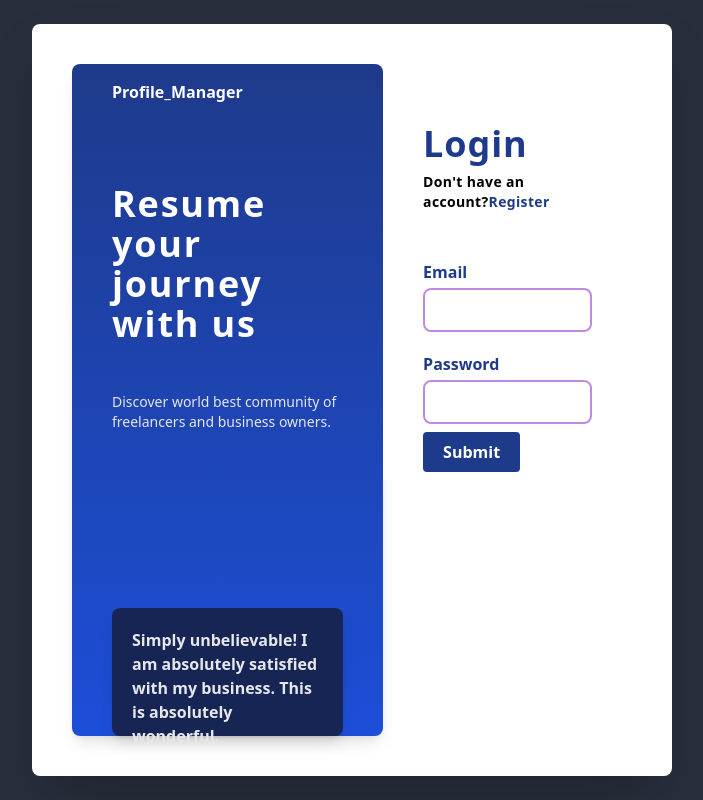
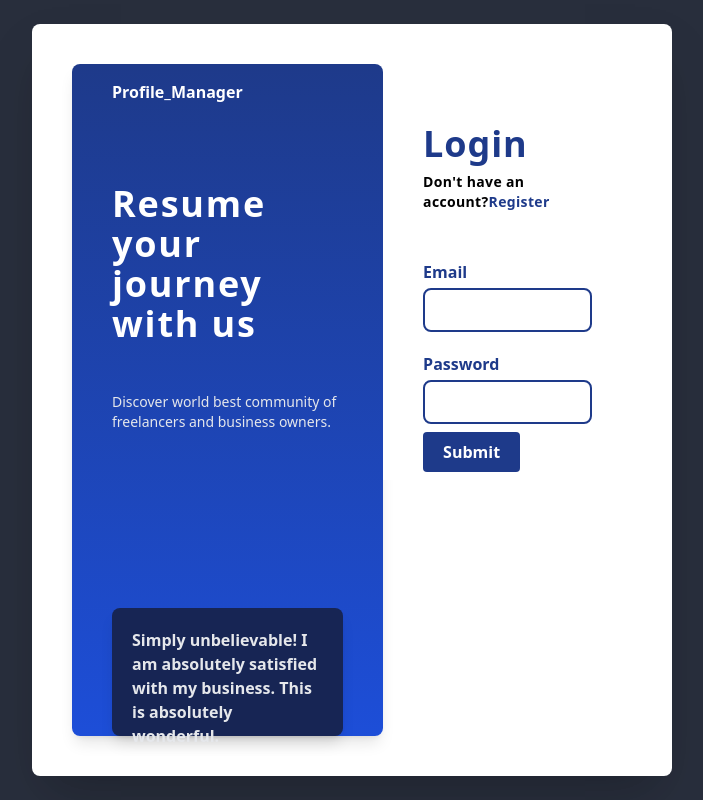
Before and after one commit to khanshahnwaz/ProfileManageFrontend, a Next.js app: page / in a window 1280 px wide. Shown: the whole page, without its empty margins (288-991 px from the left). Built offline with nearby package versions, Linux system fonts and the light colour scheme.

Commit message:
checking deployment

```diff
--- a/Components/auth/Login.jsx
+++ b/Components/auth/Login.jsx
@@ -140,7 +140,7 @@ const Login = (props) => {
                   >
                     <input
                       type="text"
-                      className="border-2 border-[#bd8ce2] rounded-lg float-left mt-1 py-2 w-full"
+                      className="border-2 border-blue-900 rounded-lg float-left mt-1 py-2 w-full"
                       name="email"
                       onBlur={formik.handleBlur}
                       onChange={formik.handleChange}
@@ -164,7 +164,7 @@ const Login = (props) => {
                   >
                     <input
                       type="text"
-                      className="border-2 border-[#bd8ce2] rounded-lg float-left mt-1 py-2 w-full"
+                      className="border-2 border-blue-900 rounded-lg float-left mt-1 py-2 w-full"
                       name="password"
                       onBlur={formik.handleBlur}
                       onChange={formik.handleChange}
```
